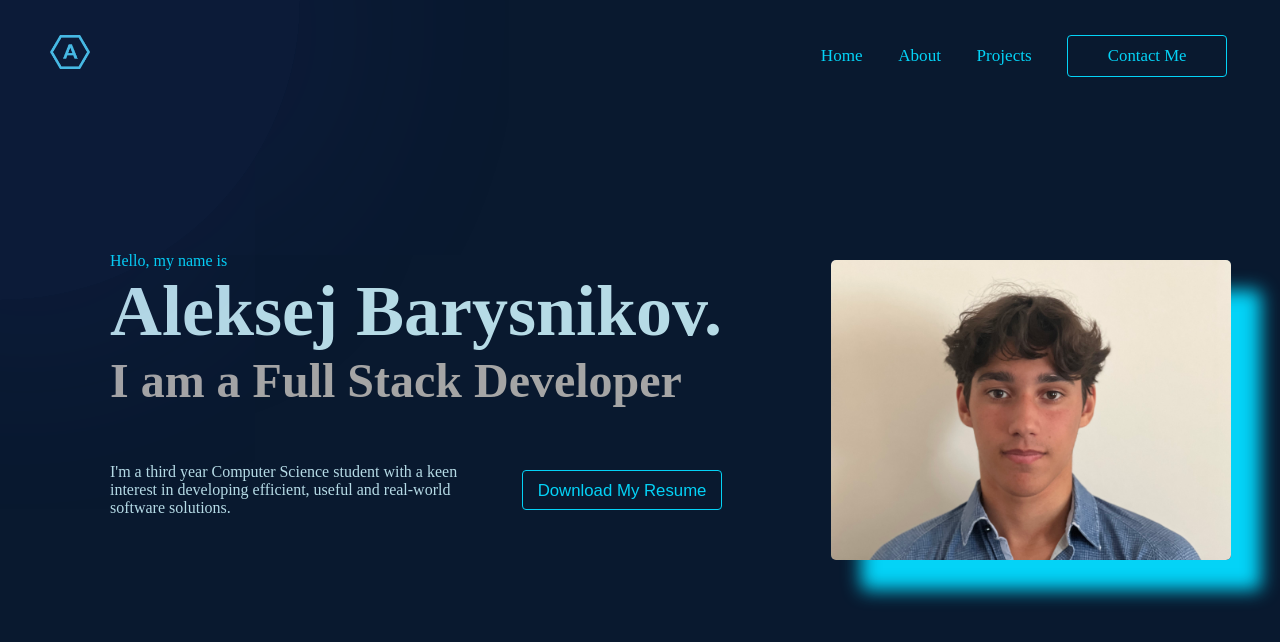
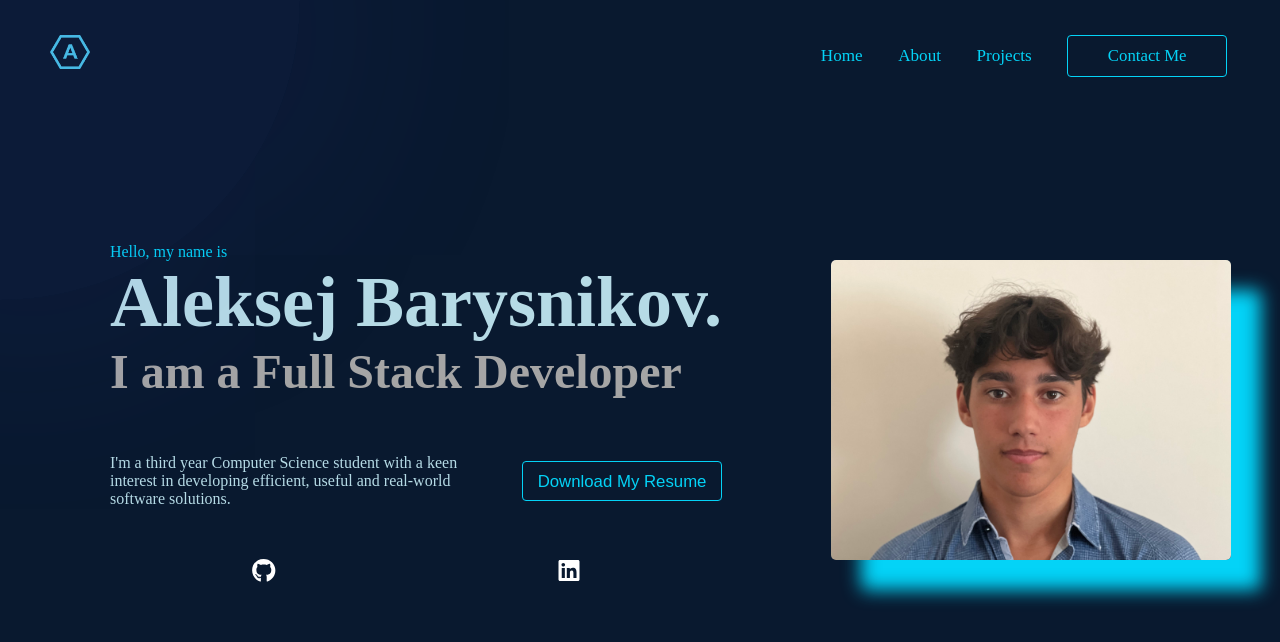
Before and after one commit to alyosha-bar/portfoliov2, a React (Vite) app in the folder portfolio/: page / in a window 1280 px wide. Shown: the top 642 px of the page. Built offline with nearby package versions, Linux system fonts and the light colour scheme; a web font is replaced by a local one.

Commit message:
add socials

```diff
--- a/portfolio/src/components/Home.jsx
+++ b/portfolio/src/components/Home.jsx
@@ -3,6 +3,9 @@ import '../styles/home.css'
 import ME from '../assets/ME.jpg'
 
 import pdfUrl from '../assets/CV.pdf'
+
+import { faLinkedin, faGithub } from '@fortawesome/free-brands-svg-icons'
+import { FontAwesomeIcon } from '@fortawesome/react-fontawesome'
 
 const Home = () => {
 
@@ -34,6 +37,12 @@ const Home = () => {
                         <button className="btn" onClick={onButtonClick}> Download My Resume </button>
                     {/* </a> */}
                 </div>
+                <div className=''>
+                    <ul className='socials'>
+                        <li className='social'> <a href="https://github.com/alyosha-bar"> <FontAwesomeIcon icon={faGithub}></FontAwesomeIcon> </a> </li>
+                        <li className='social'> <a href="https://www.linkedin.com/in/aleksej-barysnikov-b93426255/"> <FontAwesomeIcon icon={faLinkedin}></FontAwesomeIcon> </a> </li>
+                    </ul>
+                </div>
             </div>
             <div className="about-img">
                 <img loading='lazy' src={ME} alt="personal image" />
--- a/portfolio/src/styles/home.css
+++ b/portfolio/src/styles/home.css
@@ -67,3 +67,29 @@
     /* animation: fadeIn 2s 1s;
     animation-fill-mode: forwards; */
 }
+
+
+.socials {
+    display: flex;
+    color: white;
+    width: 100%;
+    list-style-type: none;
+    justify-content: space-around;
+    align-items: center;
+}
+
+.social {
+    scale: 1.5;
+}
+
+.social a {
+    color: white;
+}
+
+.social a:hover {
+    color: #04D3F7;
+}
+
+.social:hover {
+    transform: translateY(-2px);
+}
```
